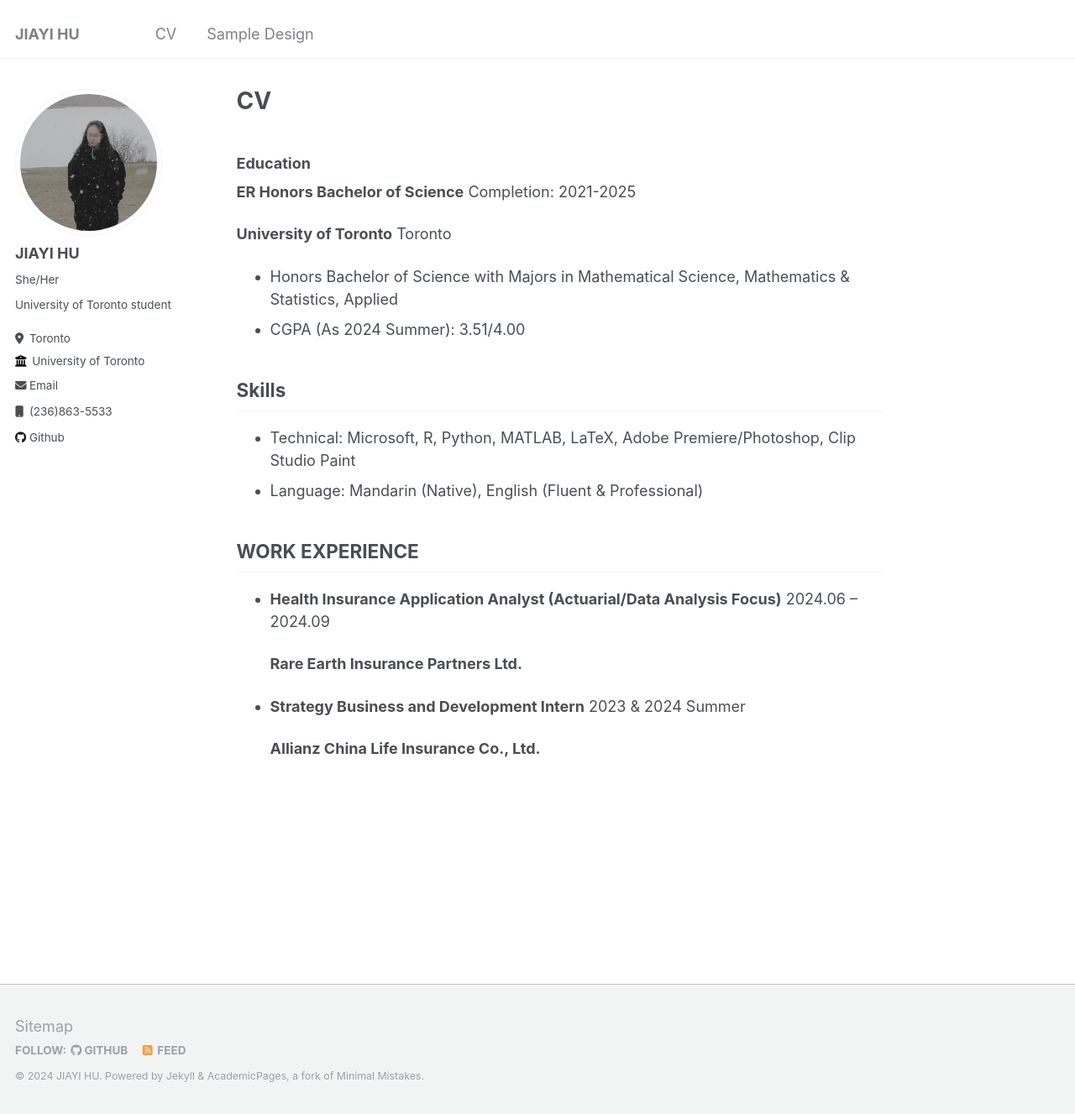
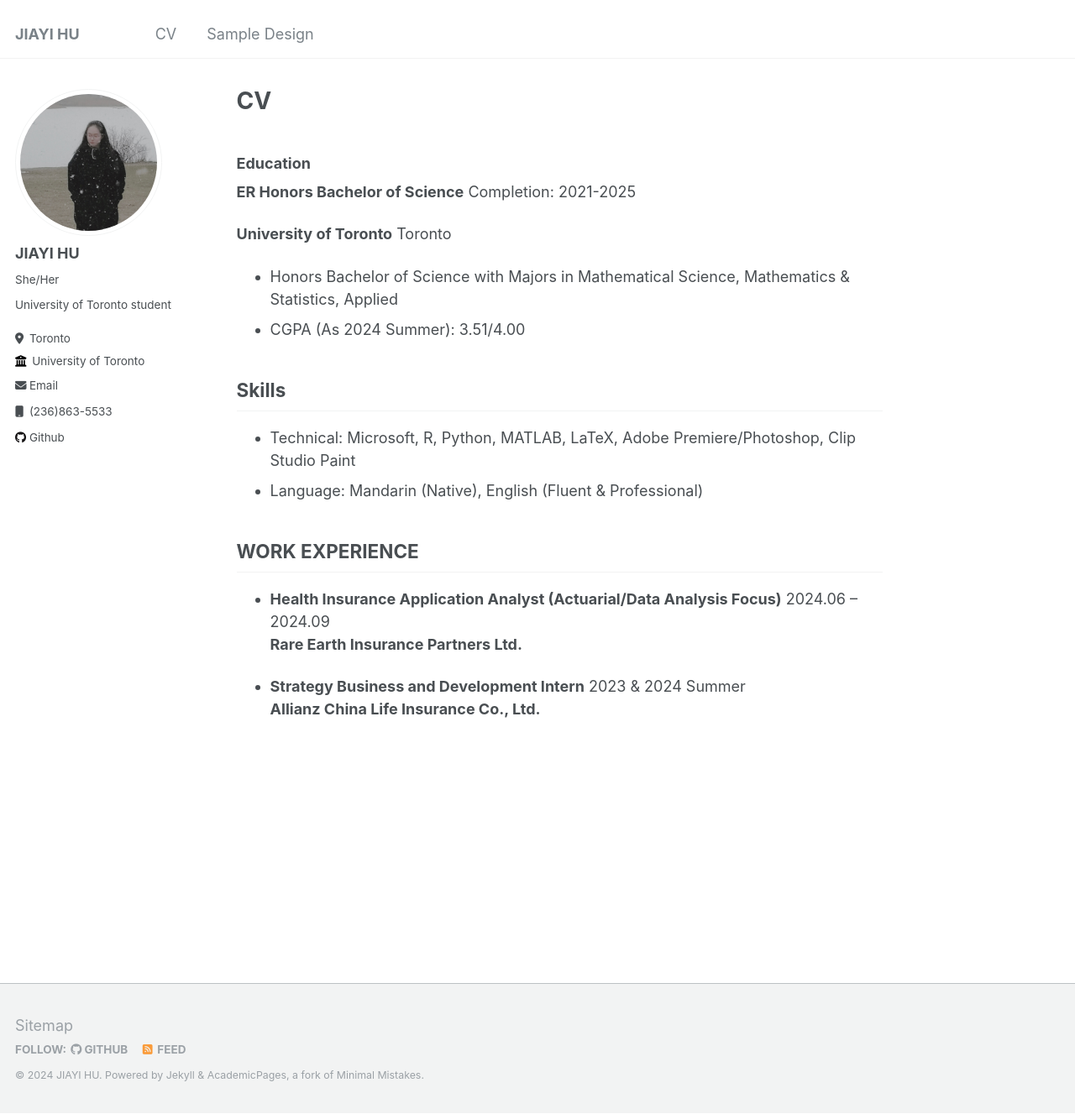
Before and after one commit to Aeon-Hu/Aeon-Hu.github.io, a Jekyll site: the page built from _pages/cv.md, in a window 1280 px wide and 1327 px high. Shown: the whole window at 84% size. Built offline with Jekyll 4.4.1, drawn with Linux system fonts in a browser that asks for light colours.

Commit message:
Update cv.md

```diff
--- a/_pages/cv.md
+++ b/_pages/cv.md
@@ -24,12 +24,10 @@ permalink: /cv/
 ## WORK EXPERIENCE
 
 
-* **Health Insurance Application Analyst (Actuarial/Data Analysis Focus)**          <span style="text-align: right;"> 2024.06 – 2024.09 </span>
-
-    **Rare Earth Insurance Partners Ltd.**
+* **Health Insurance Application Analyst (Actuarial/Data Analysis Focus)**          <span style="text-align: right;"> 2024.06 – 2024.09 </span> <br/>  **Rare Earth Insurance Partners Ltd.**
 
 
 
-* **Strategy Business and Development Intern**       <span style="text-align: right;"> 2023 & 2024 Summer </span>
 
-    **Allianz China Life Insurance Co., Ltd.**
+
+* **Strategy Business and Development Intern**       <span style="text-align: right;"> 2023 & 2024 Summer </span> <br/>**Allianz China Life Insurance Co., Ltd.**
```
